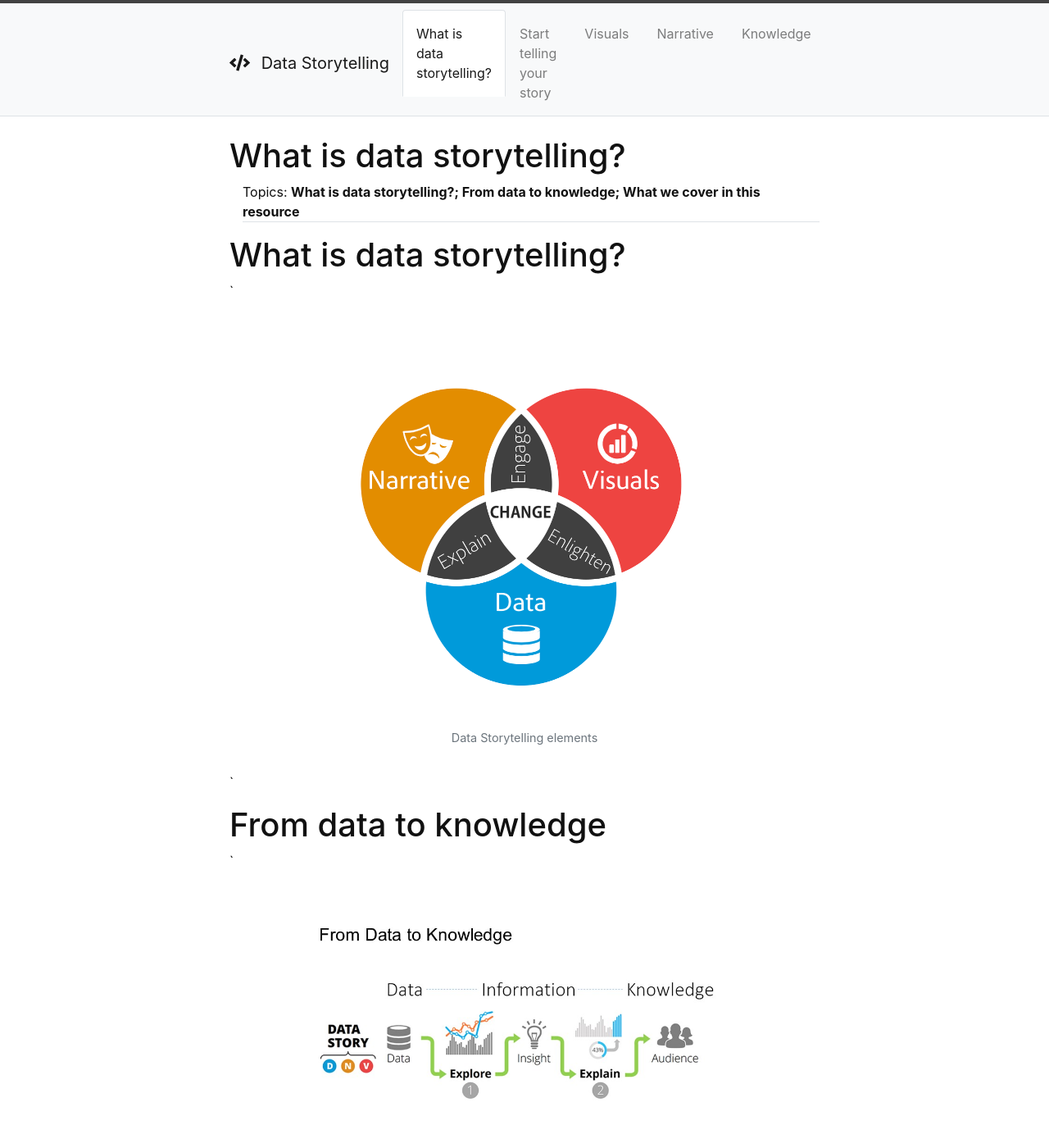
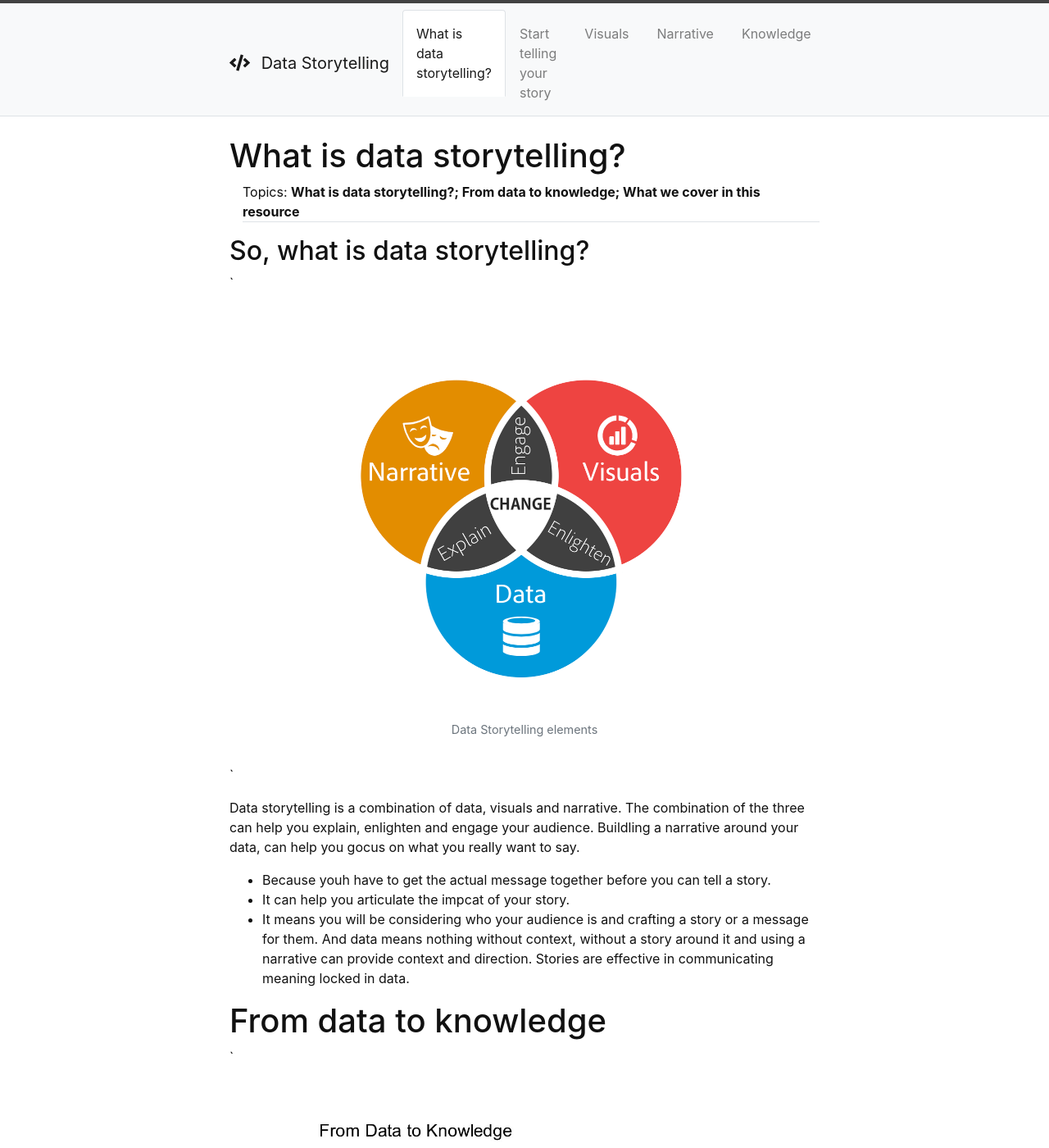
Before and after one commit to masamiy/DataStoryTelling, a Jekyll site: the page built from content/0-intro.md, in a window 1280 px wide and 1400 px high. Shown: the whole window at 82% size. Built offline with Jekyll 4.4.1, drawn with Linux system fonts in a browser that asks for light colours.

Commit message:
Update 0-intro.md

```diff
--- a/content/0-intro.md
+++ b/content/0-intro.md
@@ -4,8 +4,17 @@ nav: What is data storytelling?
 topics: What is data storytelling?; From data to knowledge; What we cover in this resource
 ---
 
-# What is data storytelling?
+## So, what is data storytelling?
  `{% include figure.html img="Data_Narrative_Visuals.png" alt="cat" caption="Data Storytelling elements" width="70%" %}`
+
+Data storytelling is a combination of data, visuals and narrative. The combination of the three can help you explain, enlighten and engage your audience.
+Buildling a narrative around your data, can help you gocus on what you really want to say.
+- Because youh have to get the actual message together before you can tell a story.
+- It can help you articulate the impcat of your story.
+- It means you will be considering who your audience is and crafting a story or a message for them.
+And data means nothing without context, without a story around it and using a narrative can provide context and direction.
+Stories are effective in communicating meaning locked in data.
+
 
 # From data to knowledge
  `{% include figure.html img="From_data_to_knowledge.jpg" alt="cat" caption="From data to Knowledge" width="80%" %}`
```
